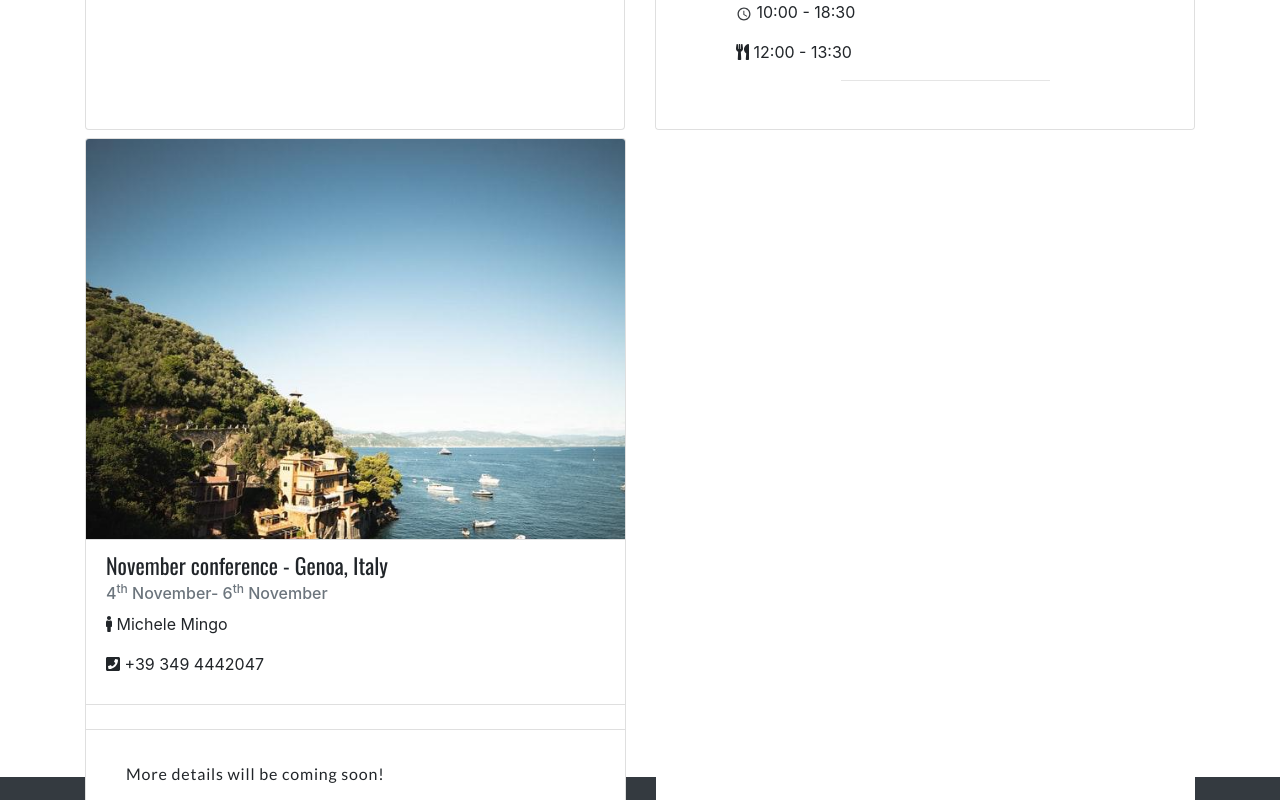
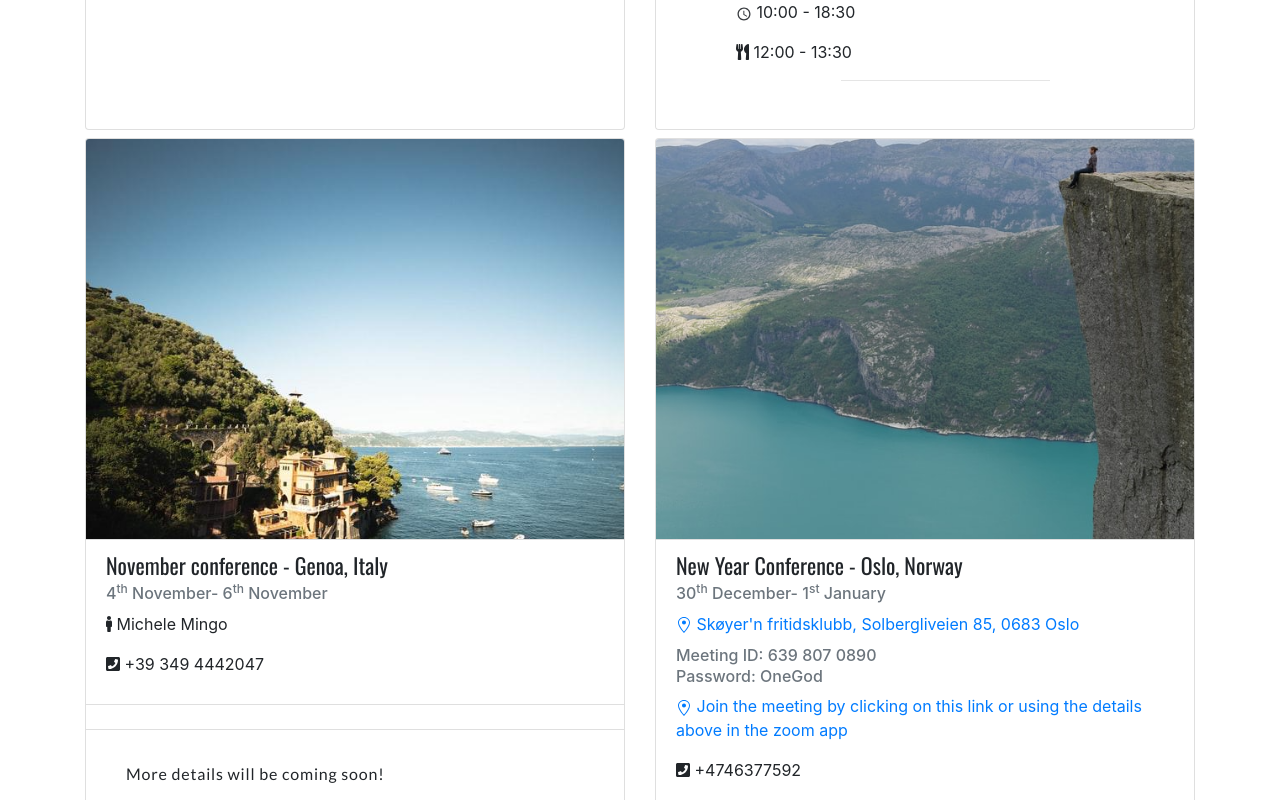
Before and after one commit to Haimanot1989/church, a React (Create React App) app: page / in a window 1280 px wide. Shown: the part 4480-5280 px from the top of the page. Built offline with nearby package versions, Linux system fonts and the light colour scheme.

Commit message:
Add a conference

```diff
--- a/src/components/Cards.js
+++ b/src/components/Cards.js
@@ -16,6 +16,7 @@ const Cards = () => {
   const septemberConference2022 = conferences["septemberConference2022"];
   const octoberConference2022 = conferences["octoberConference2022"];
   const novemberConference2022 = conferences["novemberConference2022"];
+  const newYearConferenceNorway = conferences["newYearConferenceNorway"];
 
   return (
     <>
@@ -29,7 +30,7 @@ const Cards = () => {
       </div>
       <div className="card-deck mb-2">
         <Card {...novemberConference2022} />
-        <Card {...{}} />
+        <Card {...newYearConferenceNorway} />
       </div>
     </>
   );
--- a/src/components/data/conferences.json
+++ b/src/components/data/conferences.json
@@ -671,6 +671,83 @@
       }
     ]
   },
+  "newYearConferenceNorway": {
+    "imageUrl": "./oslo.png",
+    "confType": "New Year Conference",
+    "country": "Norway",
+    "city": "Oslo",
+    "confStart": {
+      "date": "30",
+      "sup": "th",
+      "month": "December"
+    },
+    "confEnd": {
+      "date": "1",
+      "sup": "st",
+      "month": "January"
+    },
+    "contactInformation": {
+      "emails": ["haimif@yahoo.com"],
+      "phoneNumbers": ["+4746377592"]
+    },
+    "mainLocation": {
+      "map": "https://www.google.com/maps/place/Sk%C3%B8yer'n+fritidsklubb/@59.8997986,10.8407608,17z/data=!3m1!4b1!4m5!3m4!1s0x46416f63edefaf97:0x8273d57b2f979b8!8m2!3d59.8997986!4d10.8429495",
+      "placeName": "Skøyer'n fritidsklubb, Solbergliveien 85, 0683 Oslo"
+    },
+    "onlineLocation": {
+      "platformName": "Zoom",
+      "zoomInfo": {
+        "meetingId": "639 807 0890",
+        "meetingPassword": "OneGod",
+        "meetingLink": {
+          "map": "https://us02web.zoom.us/j/6398070890?pwd=MlZxZWcwR3I0d3R1MmhDN0syaUx0Zz09",
+          "placeName": "Join the meeting by clicking on this link or using the details above in the zoom app"
+        }
+      }
+    },
+    "confSubtypes": [],
+    "confSubtypesTmp": [
+      {
+        "title": "Whole day program",
+        "location": {
+          "address": "Veitvetveien 17, 0596 Oslo",
+          "map": "https://www.google.com/maps/place/Veitvetveien+17,+0596+Oslo/@59.9418245,10.8477527,17z/data=!3m1!4b1!4m5!3m4!1s0x46416fe77856b90b:0xc363d8b86699b9d!8m2!3d59.9418245!4d10.8499414"
+        },
+        "time": [
+          {
+            "date": {
+              "day": "Friday",
+              "date": "30",
+              "sup": "th",
+              "month": "December"
+            },
+            "startTime": "10:00",
+            "finishTime": "18:00"
+          },
+          {
+            "date": {
+              "day": "Saturday",
+              "date": "31",
+              "sup": "st",
+              "month": "December"
+            },
+            "startTime": "10:00",
+            "finishTime": "18:00"
+          },
+          {
+            "date": {
+              "day": "Sunday",
+              "date": "1",
+              "sup": "st",
+              "month": "December"
+            },
+            "startTime": "10:00",
+            "finishTime": "18:00"
+          }
+        ]
+      }
+    ]
+  },
   "augustConferenceGermany": {
     "mainLocation": {
       "map": "https://www.google.com/maps/place/Mainzer+Landstra%C3%9Fe+226-230,+60327+Frankfurt+am+Main,+Germany/@50.1038376,8.643439,17z/data=!4m5!3m4!1s0x47bd0be3ff963e07:0x4aedcad7be4a40e4!8m2!3d50.1038376!4d8.6456277",
```
